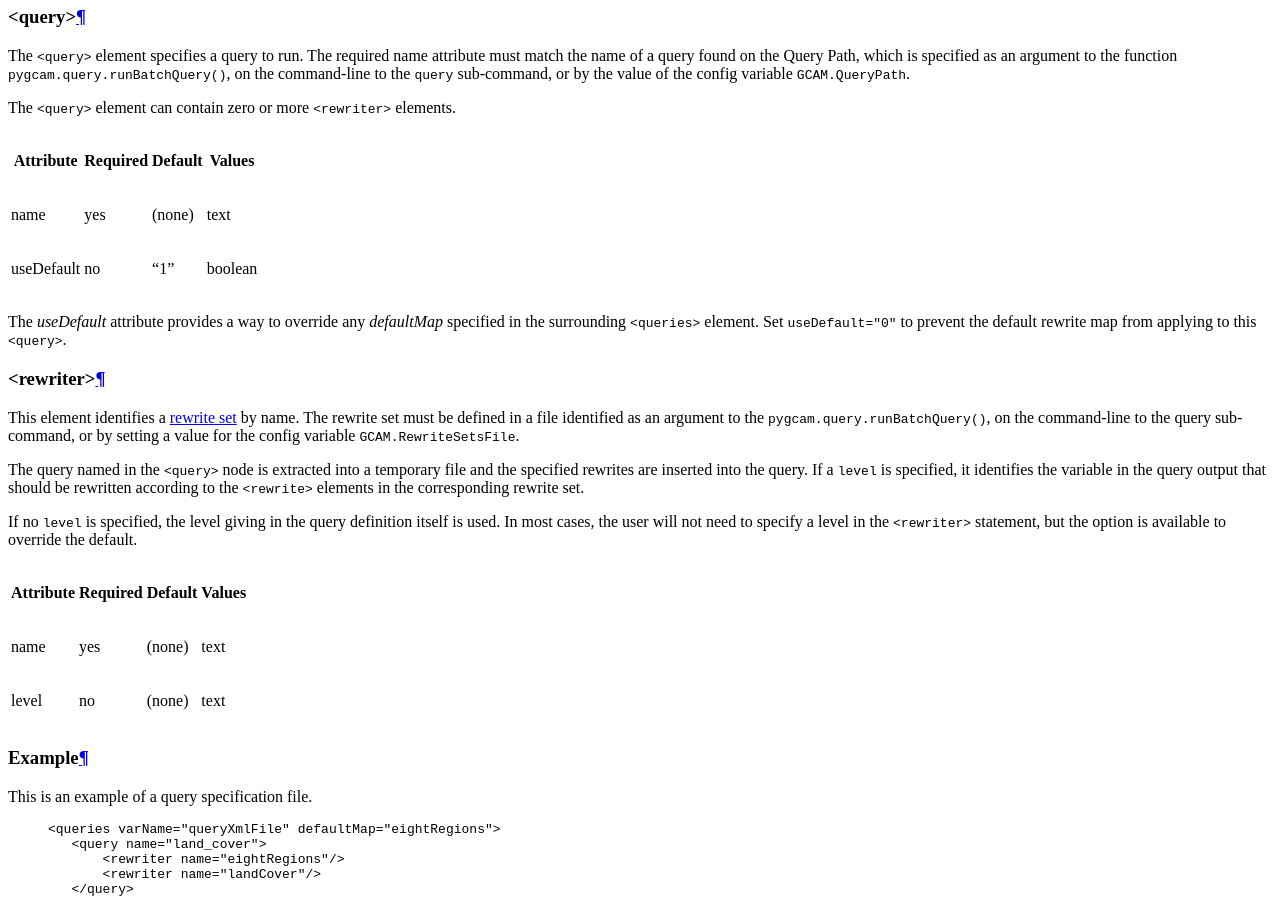
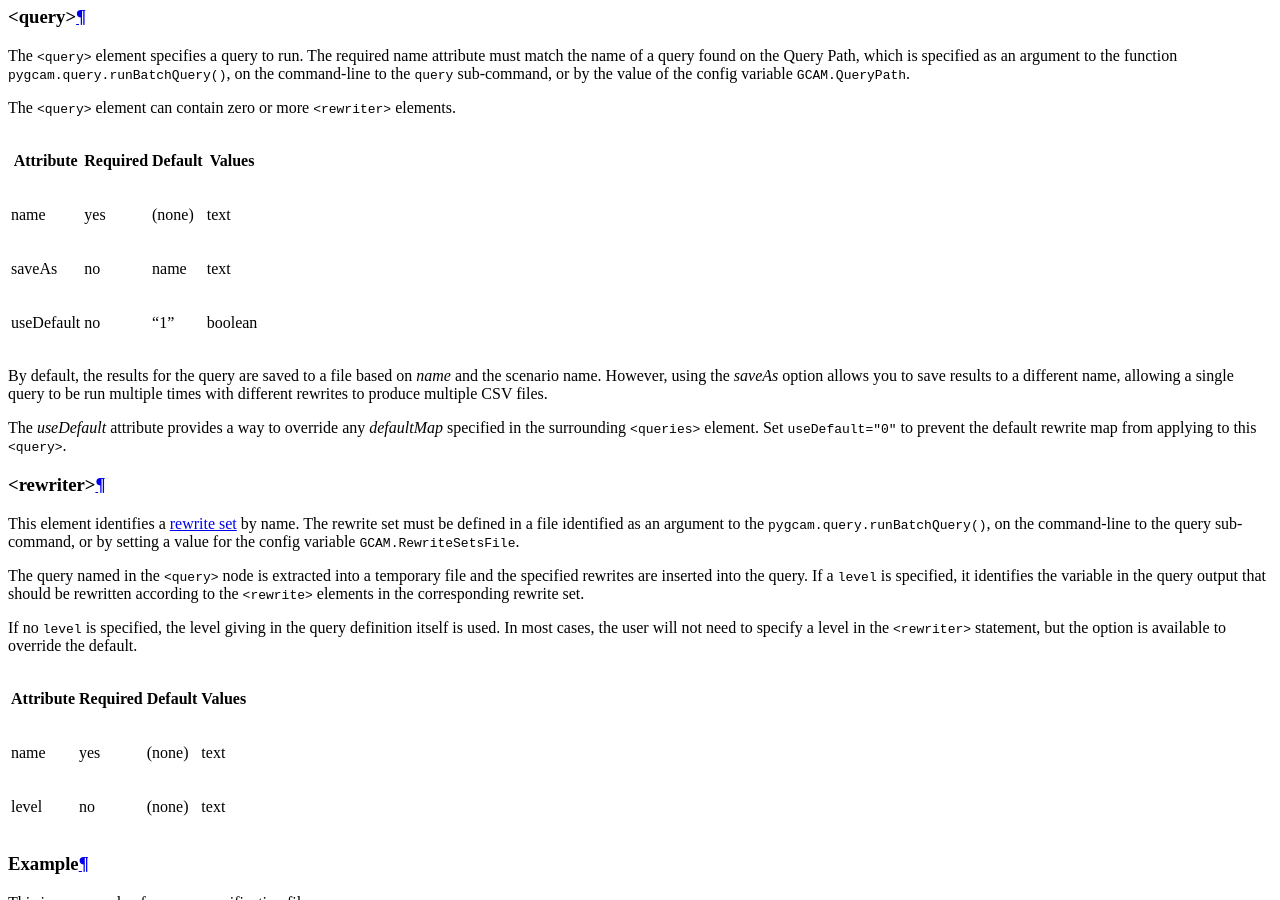
Before and after one commit to JGCRI/pygcam, a Sphinx documentation site: the page built from docs/source/query-xml.rst, in a window 1280 px wide and 900 px high, scrolled down 1353 px. Built offline with Sphinx 7.4.7 and the Read the Docs theme 2.0.0, drawn with Linux system fonts in a browser that asks for light colours.

Commit message:
Final tweaks for 1.0b11

```diff
--- a/README.rst
+++ b/README.rst
@@ -33,7 +33,7 @@ Who do I talk to?
 Release Notes
 ==============
 
-Version 1.0b11 (15 May 2017)
+Version 1.0b11 (17 May 2017)
 -----------------------------
 * Created "init" command to interactively set key config variables
 
--- a/docs/source/query-xml.rst
+++ b/docs/source/query-xml.rst
@@ -68,8 +68,16 @@ elements.
 +=============+============+===========+==========+
 | name        | yes        | (none)    | text     |
 +-------------+------------+-----------+----------+
+| saveAs      | no         | name      | text     |
++-------------+------------+-----------+----------+
 | useDefault  | no         | "1"       | boolean  |
 +-------------+------------+-----------+----------+
+
+By default, the results for the query are saved to a file based on
+`name` and the scenario name. However, using the `saveAs` option
+allows you to save results to a different name, allowing a single
+query to be run multiple times with different rewrites to produce
+multiple CSV files.
 
 The `useDefault` attribute provides a way to override any
 `defaultMap` specified in the surrounding ``<queries>`` element.
```
